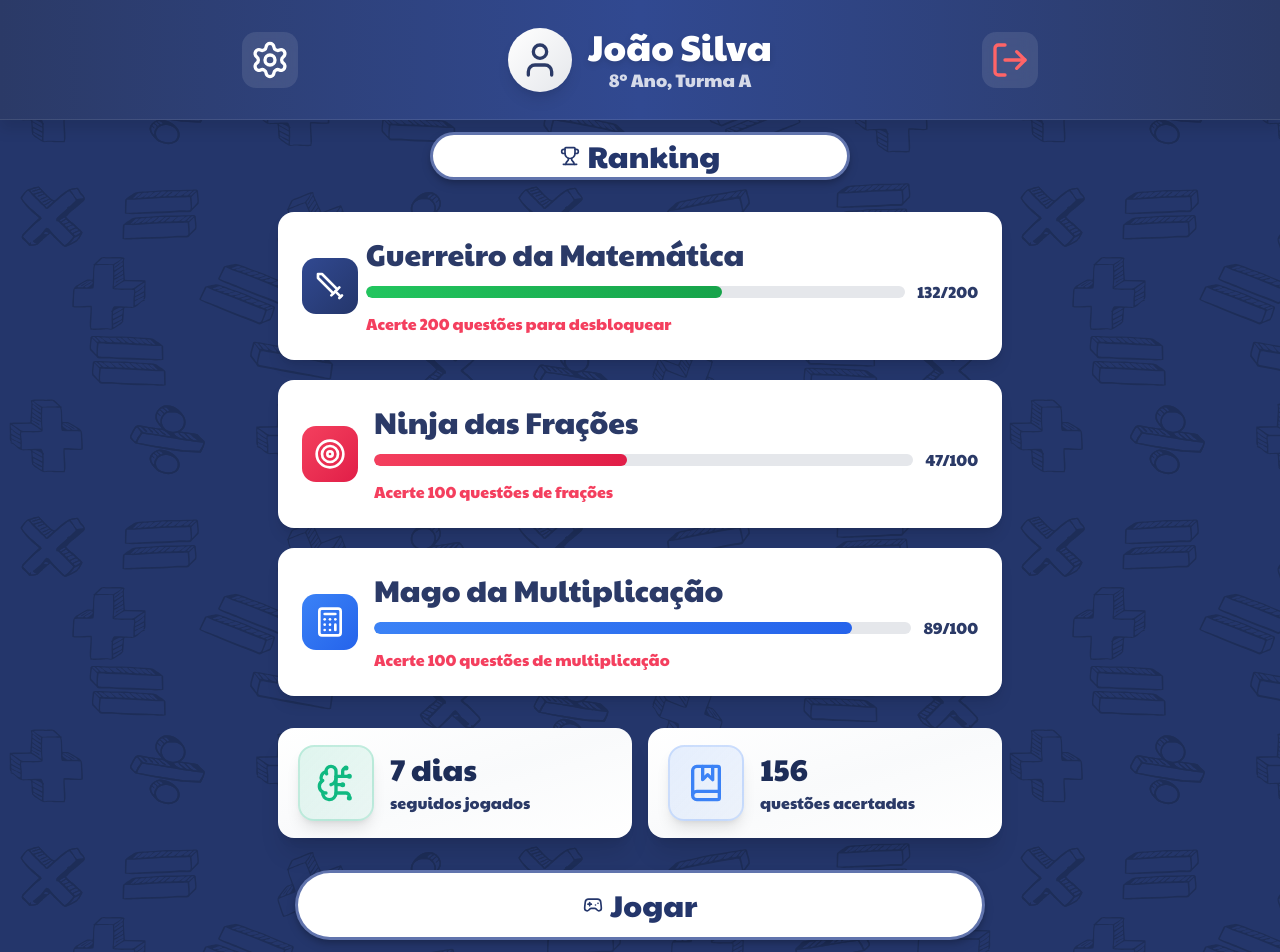
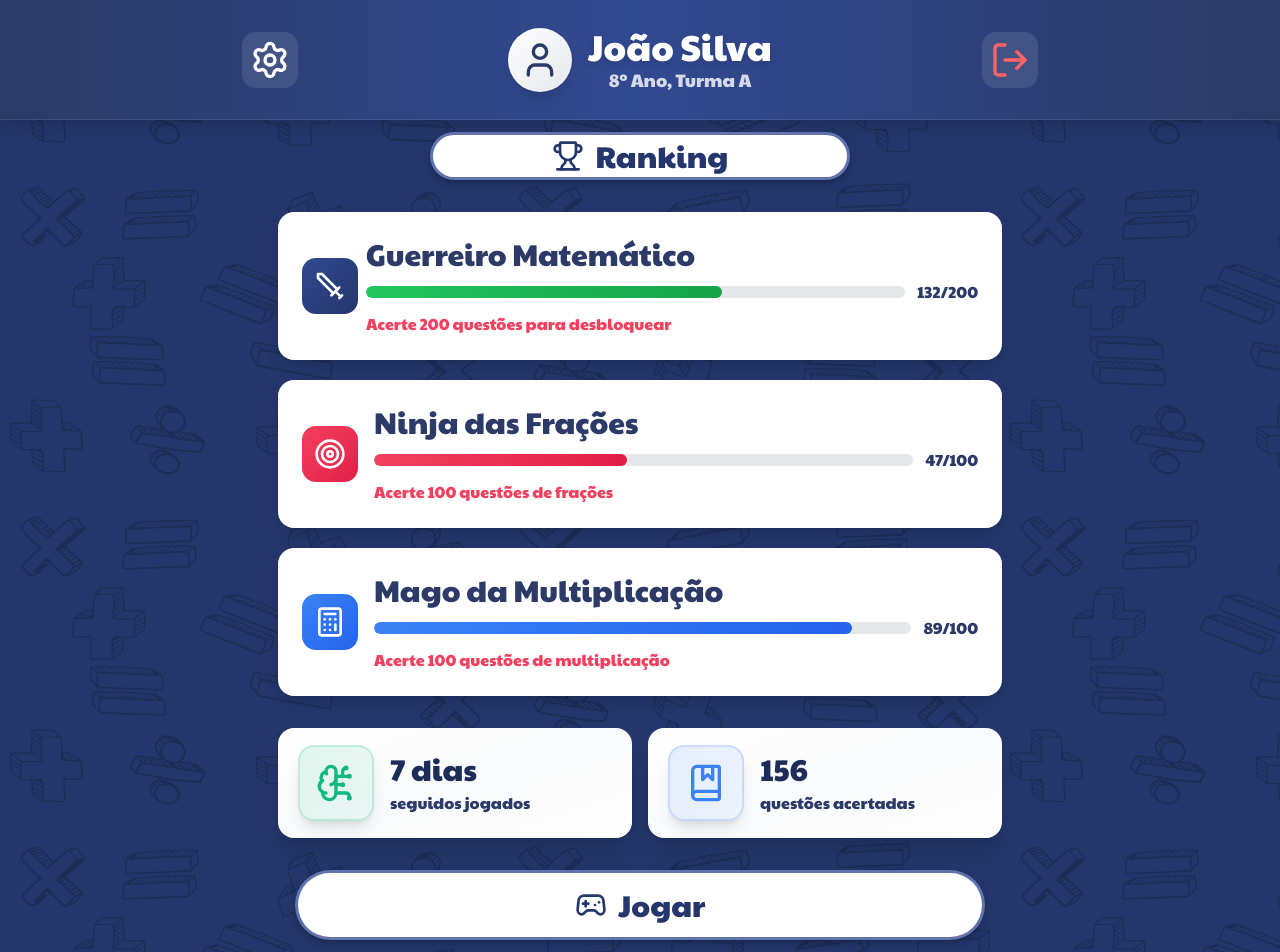
Before and after one commit to mairapaulac/MatFun, a Next.js app: page /home in a window 1280 px wide. Built offline with nearby package versions, Linux system fonts and the light colour scheme.

Commit message:
implemented changes

```diff
--- a/src/app/auth/signin/components/signInForm.tsx
+++ b/src/app/auth/signin/components/signInForm.tsx
@@ -73,7 +73,7 @@ export default function SignInForm() {
             </FormItem>
           )}
         />
-        <div className="flex justify-between text-xs mt-1.5">
+        <div className="flex justify-between text-xs mt-1.5 items-center">
           <div className="flex items-center space-x-2">
             <Checkbox id="remember-me" />
             <label
@@ -83,6 +83,12 @@ export default function SignInForm() {
               Lembrar de mim
             </label>
           </div>
+          <Link
+            href={"#"}
+            className="text-xs sm:text-sm md:text-base lg:text-sm text-white hover:underline"
+          >
+            Esqueceu sua senha?
+          </Link>
         </div>
         <div className="pt-6 sm:pt-10 flex flex-col sm:flex-row gap-3 sm:gap-4 justify-center">
           <Button
@@ -100,7 +106,7 @@ export default function SignInForm() {
               router.push("/auth/signup")
             }}
             type="submit"
-            className="w-full sm:w-[40%] cursor-pointer order-2 h-10 sm:h-12 md:h-14 lg:h-10 text-sm sm:text-base md:text-lg lg:text-base"
+            className="active:scale-95 transition-all duration-200 w-full sm:w-[40%] cursor-pointer order-2 h-10 sm:h-12 md:h-14 lg:h-10 text-sm sm:text-base md:text-lg lg:text-base"
             variant={"secondary"}
           >
             Cadastro
--- a/src/app/auth/signup/components/confirmData.tsx
+++ b/src/app/auth/signup/components/confirmData.tsx
@@ -25,7 +25,7 @@ export function ConfirmData({ open, onOpenChange, data }: confirmDataProps) {
         <div className="flex w-full justify-between gap-10">
           <Button
             variant="secondary"
-            className="bg-[#182a5c] flex-1 text-white border-white cursor-pointer"
+            className="bg-[#182a5c] flex-1 text-white border-white cursor-pointer active:scale-95 transition-all duration-200"
             onClick={() => onOpenChange(false)}
           >
             Editar
@@ -35,7 +35,7 @@ export function ConfirmData({ open, onOpenChange, data }: confirmDataProps) {
               router.push("/home")
             }}
             type="submit"
-            className="flex-1 cursor-pointer"
+            className="flex-1 cursor-pointer active:scale-95 transition-all duration-200"
           >
             Cadastrar
           </Button>
--- a/src/app/home/page.tsx
+++ b/src/app/home/page.tsx
@@ -23,23 +23,21 @@ export default function HomePage() {
         <div className="mb-8 flex items-center w-full animate-slide-in-up">
           <Button
             onClick={() => router.push("/ranking")}
-            className="w-full h-[50px] max-w-[420px] mx-auto rounded-4xl cursor-pointer"
+            className="w-full h-[50px] max-w-[420px] mx-auto rounded-4xl cursor-pointer gap-3 active:scale-95 transition-all duration-200"
           >
-            <Trophy className="h-8 w-8"></Trophy>
+            <Trophy className="size-8" />
             <span className="text-3xl">Ranking</span>
           </Button>
         </div>
 
         <div className="mb-8 space-y-5 flex-1" style={{ animationDelay: "0.3s" }}>
-          <Card
-            className="w-full h-auto min-h-[110px] flex items-center gap-2 p-2 sm:p-6 animate-slide-in-up"
-          >
+          <Card className="w-full h-auto min-h-[110px] flex items-center gap-2 p-2 sm:p-6 animate-slide-in-up active:scale-95 transition-all duration-200">
             <div className="flex-shrink-0 bg-gradient-to-br from-[#314991] to-[#24366b] p-3 rounded-xl">
               <Sword className="w-8 h-8 text-white" />
             </div>
             <div className="flex-1">
-              <h3 className="text-2xl md:text-3xl font-normal mb-2 text-[#2B3A67]">
-                Guerreiro da Matemática
+              <h3 className="text-2xl md:text-3xl font-normal mb-2 text-[#2B3A67] ">
+                Guerreiro Matemático
               </h3>
               <div className="flex items-center gap-3 mb-2">
                 <div className="flex-1 bg-gray-200 rounded-full h-3 overflow-hidden">
@@ -85,10 +83,7 @@ export default function HomePage() {
             </div>
           </Card>
 
-          <Card
-            className="w-full h-auto min-h-[110px] flex items-center gap-4 p-2 sm:p-6 animate-slide-in-up"
-
-          >
+          <Card className="w-full h-auto min-h-[110px] flex items-center gap-4 p-2 sm:p-6 animate-slide-in-up active:scale-95 transition-all duration-200">
             <div className="flex-shrink-0 bg-gradient-to-br from-[#3B82F6] to-[#2563EB] p-3 rounded-xl">
               <Calculator className="w-8 h-8 text-white" />
             </div>
@@ -137,9 +132,9 @@ export default function HomePage() {
         >
           <Button
             onClick={() => router.push("/module")} // Redirect to module selection
-            className="w-full max-w-[690px] h-[50px] sm:h-[70px] md:h-[70px] rounded-full cursor-pointer "
+            className="active:scale-95 transition-all duration-200 w-full max-w-[690px] h-[50px] sm:h-[70px] md:h-[70px] rounded-full cursor-pointer gap-3"
           >
-             <Gamepad2></Gamepad2>
+            <Gamepad2 className="size-8" />
             <span className="text-3xl">Jogar</span>
           </Button>
         </div>
--- a/src/app/module/page.tsx
+++ b/src/app/module/page.tsx
@@ -113,7 +113,7 @@ export default function ModulePage() {
     <div className="flex flex-col w-full min-h-screen bg-[#24366b] bg-pattern overflow-x-hidden overflow-y-hidden">
       <ModuleNavbar />
 
-      <main className="flex-1 px-4 py-6 max-w-[780px] mx-auto w-full flex flex-col  overflow-x-hidden overflow-y-hidden">
+      <main className="flex-1 px-4 py-6 xl:py-2 max-w-[780px] mx-auto w-full flex flex-col  overflow-x-hidden overflow-y-hidden">
         <div className="mb-6 text-center">
           <h1 className="text-3xl sm:text-4xl font-normal text-white mb-2">
             Selecionar Módulos
@@ -142,9 +142,9 @@ export default function ModulePage() {
           <Button
             onClick={handleStartGame}
             disabled={selectedModules.length === 0}
-            className="w-full max-w-[690px] h-[50px] sm:h-[70px] md:h-[70px] rounded-full cursor-pointer"
+            className="w-full max-w-[690px] h-[50px] sm:h-[70px] md:h-[70px] rounded-full cursor-pointer active:scale-95 transition-all duration-200"
           >
-            <Gamepad2 className="w-6 h-6 sm:w-8 sm:h-8" />
+            <Gamepad2 className="w-6 h-6 sm:w-8 sm:h-8 size-8" />
             <span className="text-xl sm:text-3xl">Iniciar Jogo</span>
           </Button>
         </div>
```
